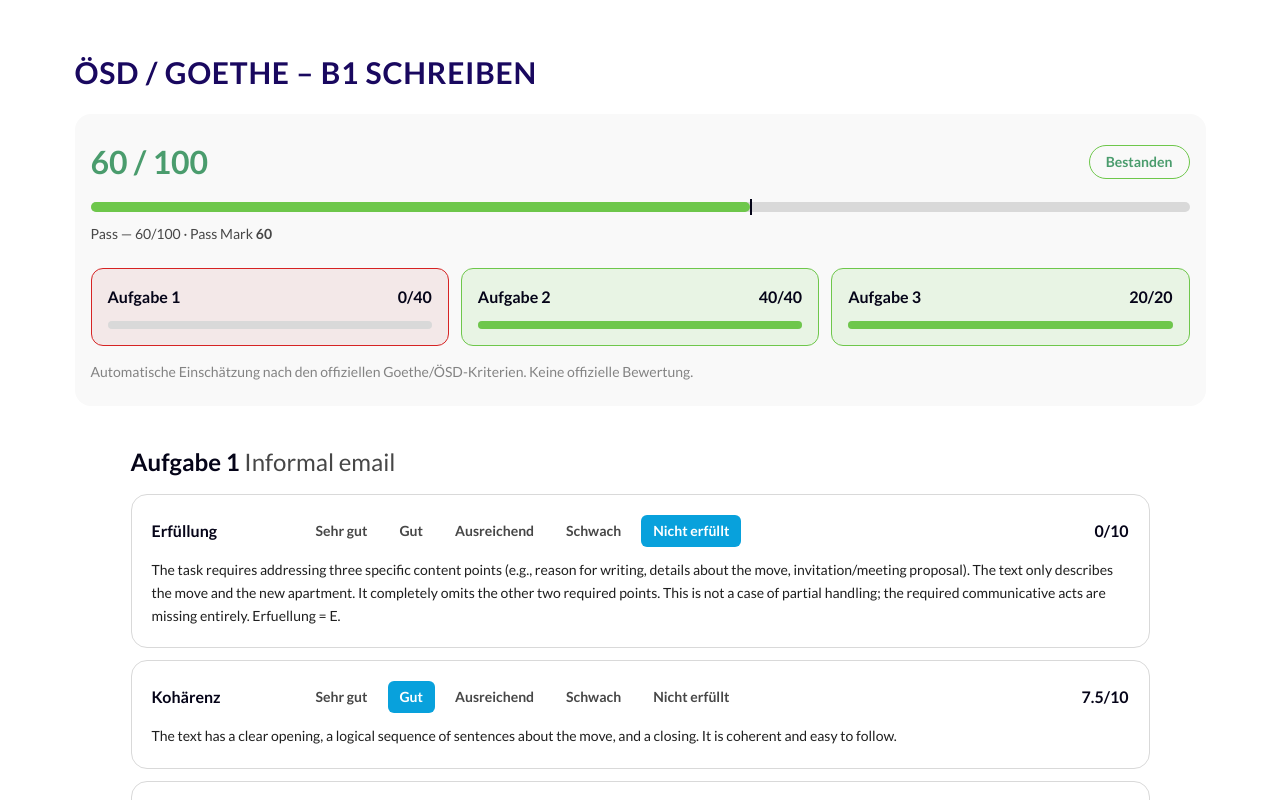
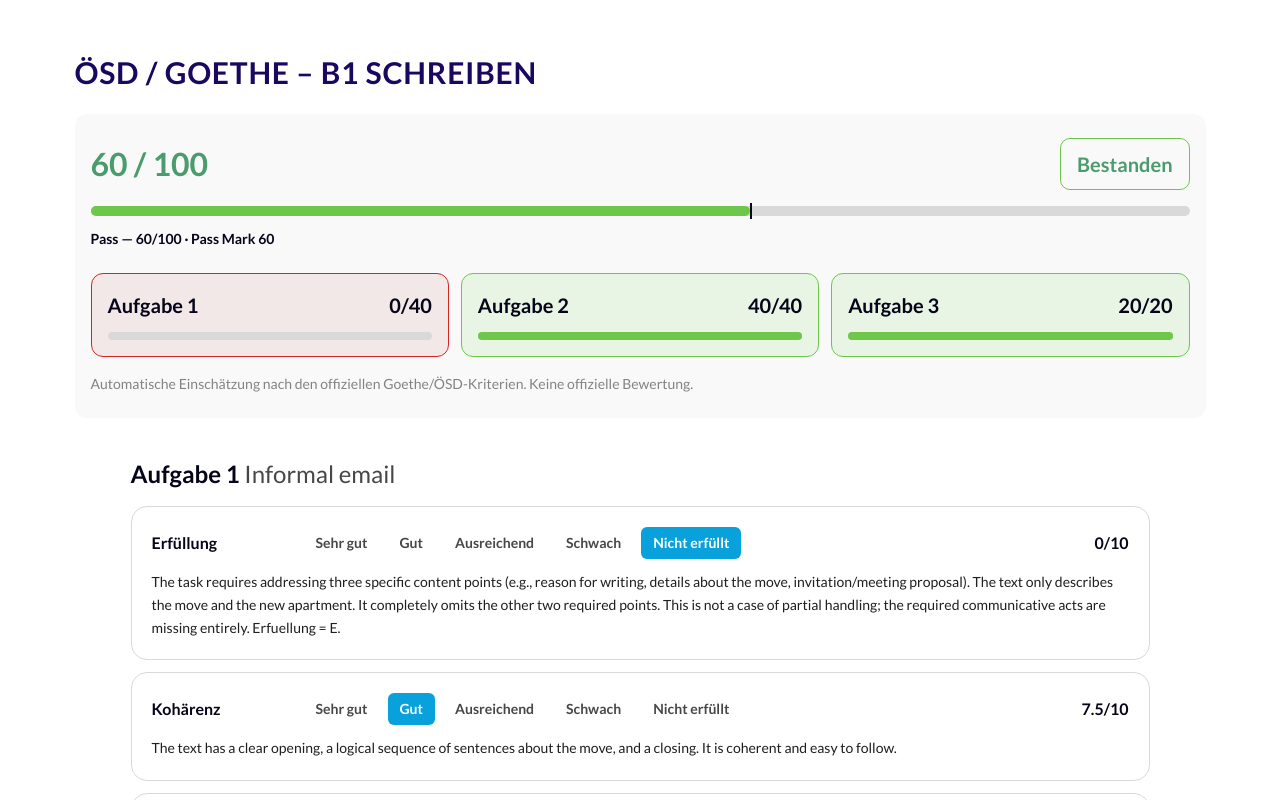
Before and after one commit to KarimElGuerzyfy/deuka-exam, a Next.js app: page /report in a window 1280 px wide. Shown: the top 800 px of the page. Built offline with nearby package versions, Linux system fonts and the light colour scheme.

Commit message:
Style report summary card: result-zone tokens, typography, pass/fail states

```diff
--- a/src/app/components/Report.tsx
+++ b/src/app/components/Report.tsx
@@ -82,7 +82,7 @@
         ÖSD / Goethe – B1 Schreiben
       </h1>
 
-      <section className="mt-6 rounded-2xl bg-[var(--dropdown-bg)] py-6 px-4">
+      <section className="mt-6 rounded-xl bg-[var(--dropdown-bg)] py-6 px-4">
         {/* score band */}
         <div className="flex items-center justify-between">
           <div
@@ -92,7 +92,7 @@
             {overall.total_points} / {overall.max_points}
           </div>
           <span
-            className="rounded-full border px-4 py-1.5 text-sm font-bold"
+            className="rounded-[10px] border px-4 py-2.5 text-[20px] font-bold"
             style={{
               color: passed ? "var(--passed-text)" : "var(--danger-text)",
               borderColor: passed ? "var(--passed-border)" : "var(--danger-border)",
@@ -113,9 +113,8 @@
           />
         </div>
 
-        <p className="mt-3 text-sm text-[var(--instructions)]">
-          {passed ? "Pass" : "Fail"} — {overall.total_points}/{overall.max_points} · Pass Mark{" "}
-          <span className="font-bold">60</span>
+        <p className="mt-3 text-[14px] font-bold text-[var(--ink)]">
+          {passed ? "Pass" : "Fail"} — {overall.total_points}/{overall.max_points} · Pass Mark 60
         </p>
 
         {/* three task cards */}
@@ -133,8 +132,8 @@
                 }}
               >
                 <div className="flex items-center justify-between">
-                  <span className="font-bold text-[var(--ink)]">Aufgabe {t.task}</span>
-                  <span className="font-bold text-[var(--ink)]">
+                  <span className="text-[20px] font-bold text-[var(--ink)]">Aufgabe {t.task}</span>
+                  <span className="text-[20px] font-bold text-[var(--ink)]">
                     {t.task_points}/{t.task_max}
                   </span>
                 </div>
@@ -150,7 +149,7 @@
         </div>
 
         {/* disclaimer */}
-        <p className="mt-4 text-sm text-[var(--placeholder)]">
+        <p className="mt-4 text-[14px] text-[var(--placeholder)]">
           Automatische Einschätzung nach den offiziellen Goethe/ÖSD-Kriterien. Keine offizielle Bewertung.
         </p>
       </section>
```
